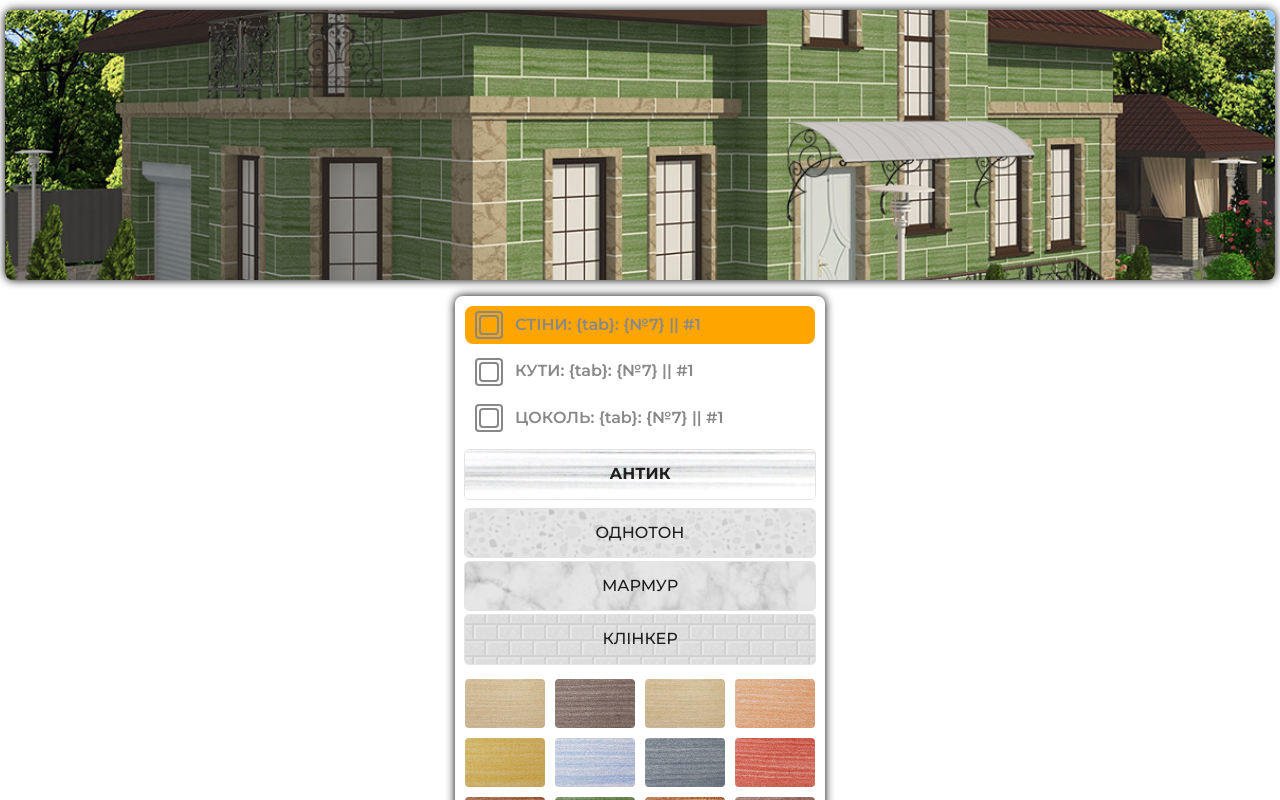
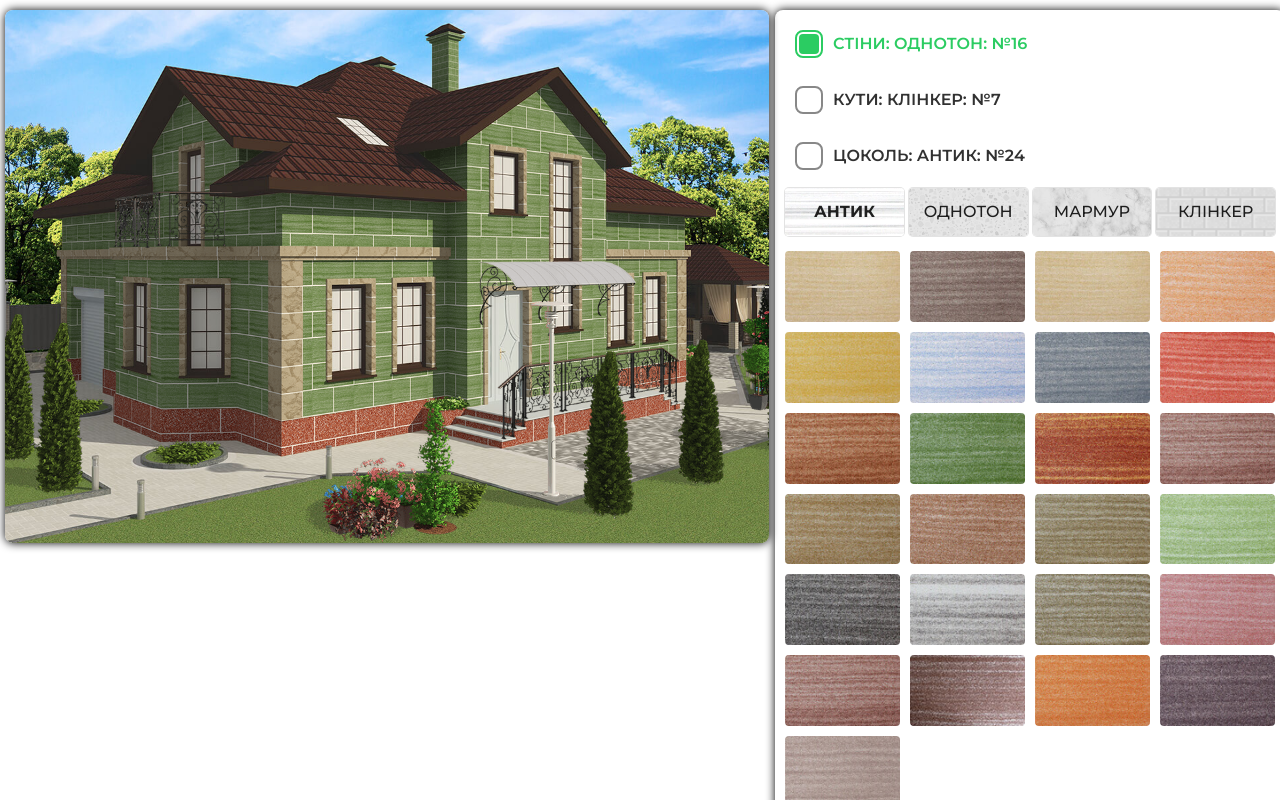
Before and after one commit to Andry-sheer/House_constructor, a React (Vite) app: page / in a window 1280 px wide. Shown: the top 800 px of the page. Built offline with nearby package versions, Linux system fonts and the light colour scheme.

Commit message:
add adaptive 1p

```diff
--- a/src/App.tsx
+++ b/src/App.tsx
@@ -4,6 +4,7 @@ import styles from './styles/App.module.scss'
 import { House } from './components/House/House';
 import { Control } from './components/Control/Control';
 import { useState } from 'react';
+import { Button } from './components/Button/Button';
 
 type LayerConfig = {
   wall: string
@@ -20,7 +21,7 @@ export const App =()=> {
     corner: '/basement/layers-singletone/b-singletone2.png'
   }
 
-  // eslint-disable-next-line no-unused-vars
+  // const [layers, setLayers] = useState<LayerConfig>(defaultLayers)
   const [layers] = useState<LayerConfig>(defaultLayers)
   const [activeLayer, setActiveLayer] = useState<'wall' | 'angles' | 'corner'>('wall');
   console.log(activeLayer);
@@ -31,7 +32,15 @@ export const App =()=> {
       <div className={styles.container}>
         <div className={styles.containerInner}>
           <House layers={layers} />
+
+        <div className={styles.subContainer}>
           <Control activeLayer={activeLayer} setActiveLayer={setActiveLayer} />
+          <Button
+            className={styles.btnOpenForm}
+            text='відправити заявку'
+            onClick={()=> console.log("click submit")}
+          />
+          </div>
         </div>
       </div>
     </div>
--- a/src/components/Control/Control.tsx
+++ b/src/components/Control/Control.tsx
@@ -4,9 +4,8 @@ import { AnticArray } from "../../constants/antique";
 import { klinkerArray } from "../../constants/klinker";
 import { marbleArray } from "../../constants/marble";
 import { SingleTonArray } from "../../constants/singleton";
+import type { TypeMaterial } from "../../constants/typeMaterial";
 import styles from "../../styles/Control.module.scss";
-import type { TypeMaterial } from "../../constants/typeMaterial";
-import { Button } from "../Button/Button";
 
 export type layersType = "wall" | "angles" | "corner";
 
@@ -33,23 +32,35 @@ export const Control = ({ activeLayer, setActiveLayer }: ActiveLayer) => {
   return (
     <div className={styles.controlPanel}>
       <div className={styles.layerSelector}>
-        <Button
-          text={`СТІНИ: {tab}: {№7} || #1`}
-          className={`${styles.selectForm} ${activeLayer === "wall" ? styles.activeForm : ""}`}
+        <div
+          className={`${styles.selectLayer} ${activeLayer === 'wall' ? styles.activeLayer : ""}`}
           onClick={() => setActiveLayer("wall")}
-        />
+        >
+          <div className={styles.checkBox}>
+            {activeLayer === 'wall' && <span className={styles.checkBoxChecked}></span>}
+          </div>
+          {`СТІНИ: ОДНОТОН: №16`}
+        </div>
 
-        <Button
-          text={`КУТИ: {tab}: {№7} || #1`}
-          className={`${styles.selectForm} ${activeLayer === "angles" ? styles.activeForm : ""}`}
+        <div
+          className={`${styles.selectLayer} ${activeLayer === 'angles' ? styles.activeLayer : ""}`}
           onClick={() => setActiveLayer("angles")}
-        />
+        >
+          <div className={styles.checkBox}>
+            {activeLayer === 'angles' && <span className={styles.checkBoxChecked}></span>}
+          </div>
+          {`КУТИ: КЛІНКЕР: №7`}
+        </div>
 
-        <Button
-          text={`ЦОКОЛЬ: {tab}: {№7} || #1`}
-          className={`${styles.selectForm} ${activeLayer === "corner" ? styles.activeForm : ""}`}
+        <div
+          className={`${styles.selectLayer} ${activeLayer === 'corner' ? styles.activeLayer : ""}`}
           onClick={() => setActiveLayer("corner")}
-        />
+        >
+          <div className={styles.checkBox}>
+            {activeLayer === 'corner' && <span className={styles.checkBoxChecked}></span>}
+          </div>
+          {`ЦОКОЛЬ: АНТИК: №24`}
+        </div>
 
       </div>
 
--- a/src/components/House/House.tsx
+++ b/src/components/House/House.tsx
@@ -19,7 +19,7 @@ export const House = ({ layers }: HouseProps) => {
     <div className={styles.house}>
       <img className={styles.base} src={base} alt="house" />
       <img className={styles.wall} src={layers.wall} alt="walls" />
-      <img className={styles.angles} src={layers.angles} alt="angles" />
+      <img className={`${styles.angles}`} src={layers.angles} alt="angles" />
       <img className={styles.corner} src={layers.corner} alt="corner" />
       <img className={styles.front} src={front} alt="front" />
     </div>
--- a/src/styles/App.module.scss
+++ b/src/styles/App.module.scss
@@ -13,7 +13,7 @@
   max-width: 1920px;
   margin: 0 auto;
   padding: 0 5px;
-  min-height: 100vh;
+  height: 100vh;
 }
 
 .containerInner {
@@ -24,6 +24,82 @@
   padding: 10px 0 20px;
 }
 
+.subContainer {
+  display: flex;
+  flex-flow: column;
+  align-items: center;
+}
+
+.btnOpenForm {
+  margin: 30px 0;
+  padding: 15px 20px;
+  font-size: 20px;
+  text-transform: uppercase;
+  border: solid 2px #fe9c07;
+  color: #fe9c07;
+  font-weight: 600;
+  background: transparent;
+  border-radius: 8px;
+  transition: linear .5s;
+  letter-spacing: 1px;
+
+  &:active {
+    background: #fe9c07;
+    color: white;
+  }
+}
+
+
+
+/* TABLET */
+
+@media (min-width: 768px) {
+  .btnOpenForm {
+    cursor: pointer;
+    &:hover {
+      background: #fe9c07;
+      color: white;
+    }
+  }
+}
+
+
+
+/* TABLET HD */
+
+@media (min-width: 1024px) {
+  .containerInner {
+    display: flex;
+    flex-flow: row;
+    align-items:flex-start;
+  }
+
+  .btnOpenForm {
+    margin: 20px 0;
+    padding: 15px 20px;
+    font-size: 16px;
+  }
+}
+
+
+
+/* PC 1280+ */
+
+@media (min-width: 1280px) {
+  .containerInner {
+    display: flex;
+    flex-flow: row;
+    align-items:flex-start;
+    justify-content: center;
+    gap: 16px;
+  }
+
+    .btnOpenForm {
+    margin: 10px 0;
+    padding: 15px 20px;
+    font-size: 16px;
+  }
+}
 
 
 
--- a/src/styles/Control.module.scss
+++ b/src/styles/Control.module.scss
@@ -1,11 +1,10 @@
-
 /* Mobile */
 
 .controlPanel {
   display: flex;
   flex-flow: column;
   padding: 10px;
-  max-width: 350px;
+  max-width: 450px;
   border-radius: 8px;
   box-shadow: 0 0 10px black;
   overflow: hidden;
@@ -13,7 +12,7 @@
 
 .colors {
   display: grid;
-  grid-template-columns: repeat(4, 1fr);
+  grid-template-columns: repeat(3, 1fr);
   padding: 15px 0 0 0;
   gap: 10px;
   background: white;
@@ -23,7 +22,7 @@
 
 .blockMaterial {
   line-height: 10px;
-  transition: all .3s ease;
+  transition: all 0.3s ease;
   cursor: pointer;
   overflow: hidden;
   border-radius: 4px;
@@ -47,50 +46,129 @@
   gap: 8px;
 }
 
-.selectForm {
-  padding: 10px 10px 10px 50px;
+.selectLayer {
+  display: flex;
+  align-items: center;
+  gap: 10px;
+  padding: 10px;
   background: transparent;
   border-radius: 8px;
   border: none;
-  position: relative;
-  text-align: left;
-  color: #888888;
+  color: #313131;
   font-weight: 600;
 }
 
-.selectForm::before, .selectForm::after {
-  content: '';
-  border-radius: 4px;
-  top: 50%;
-  left: 10px;
-  position: absolute;
-  width: 24px;
-  height: 24px;
-  border: 2px solid #888888;
-  transform: translateY(-50%);
+.activeLayer {
+  color: #2bcc62;
+
+  > .checkBox {
+    border-color: #2bcc62;
+  }
 }
 
-.selectForm::after {
-  width: 16px;
-  height: 16px;
-  left: 14px;
-  background: transparent;
+.checkBox {
+  border: #888888 solid 2px;
+  width: 20px;
+  height: 20px;
+  border-radius: 8px;
+  padding: 2px;
+  transition: linear .3s;
 }
 
-.activeForm {
-    background: orange;
+.checkBoxChecked {
+  width: 100%;
+  height: 100%;
+  border-radius: 4px;
+  background: #2bcc62;
+  display: block;
 }
 
 
 
 
+/* TABLET */
+
+@media (min-width: 768px) {
+  .controlPanel {
+    max-width: 768px;
+  }
+
+  .colors {
+    grid-template-columns: repeat(6, 1fr);
+  }
+
+  .layerSelector {
+    display: flex;
+    flex-flow: row;
+    gap: 8px;
+  }
+
+  .selectLayer {
+    cursor: pointer;
+    transition: linear .3s;
+    &:hover {
+      color: #2bcc62;
+
+      > .checkBox {
+        border-color: #2bcc62;
+      }
+    }
+  }
+}
 
 
 
 
+/* TABLET HD */
 
+@media (min-width: 1024px) {
+  .controlPanel {
+    padding: 5px;
 
+  }
 
+  .colors {
+    gap: 4px;
+    grid-template-columns: repeat(5, 1fr);
+  }
+
+  .layerSelector {
+    margin-bottom: 8px;
+    display: flex;
+    flex-flow: column;
+    gap: 8px;
+  }
+
+  .selectLayer {
+    padding: 0;
+  }
+}
+
+/* PC 1280+ */
+
+@media (min-width: 1280px) {
+  .controlPanel {
+    padding: 10px;
+    width: 100%;
+  }
+
+  .colors {
+    gap: 10px;
+    grid-template-columns: repeat(4, 1fr);
+  }
+
+  .selectLayer {
+  display: flex;
+  align-items: center;
+  gap: 10px;
+  padding: 10px;
+  background: transparent;
+  border-radius: 8px;
+  border: none;
+  color: #313131;
+  font-weight: 600;
+}
+}
 
 
 
--- a/src/styles/House.module.scss
+++ b/src/styles/House.module.scss
@@ -3,15 +3,16 @@
 
 .house {
   position: relative;
-  height: 270px;
   width: 100%;
+  max-width: 450px;
+  aspect-ratio: 430 / 300;
   box-shadow: 0 0 10px black;
   line-height: 10px;
   border-radius: 8px;
   overflow: hidden;
 }
 
-.base {
+.base, .wall, .angles, .corner, .front {
   z-index: 10;
   position: absolute;
   inset: 0;
@@ -22,42 +23,30 @@
 
 .wall {
   z-index: 20;
-  position: absolute;
-  inset: 0;
-  width: 100%;
-  height: 100%;
-  object-fit: cover;
 }
 
 .angles {
   z-index: 30;
-  position: absolute;
-  inset: 0;
-  width: 100%;
-  height: 100%;
-  object-fit: cover;
 }
 
 .corner {
   z-index: 40;
-  position: absolute;
-  inset: 0;
-  width: 100%;
-  height: 100%;
-  object-fit: cover;
 }
 
 .front {
-  z-index: 100;
-  position: absolute;
-  inset: 0;
-  width: 100%;
-  height: 100%;
-  object-fit: cover;
+  z-index: 50;
 }
 
 
 
+/* TABLET */
+
+@media (min-width: 768px) {
+  .house {
+    max-width: 1200px;
+    flex: 1 1 70%;
+  }
+}
 
 
 // .house {
--- a/src/styles/Tabs.module.scss
+++ b/src/styles/Tabs.module.scss
@@ -12,6 +12,7 @@
   border-radius: 4px;
   background: transparent;
   border: none;
+  width: 100%;
   padding: 15px 0;
   color: #212121;
   font-weight: 500;
@@ -49,6 +50,46 @@
   filter: brightness(1.03) contrast(1.03);
 }
 
+
+
+
+/* TABLET */
+
+@media (min-width: 768px) {
+  .tabs {
+    flex-flow: row;
+    align-items: center;
+  }
+
+  .activeTab {
+    margin: 0;
+  }
+}
+
+
+
+
+/* TABLET HD */
+
+@media (min-width: 1024px) {
+  .tabs {
+    display: flex;
+    flex-flow: column;
+    justify-content: space-between;
+    gap: 5px;
+  }
+}
+
+
+
+/* PC 1280+ */
+
+@media (min-width: 1280px) {
+  .tabs {
+    flex-flow: row;
+    align-items: center;
+  }
+}
 
 
 // .tabs {
```
